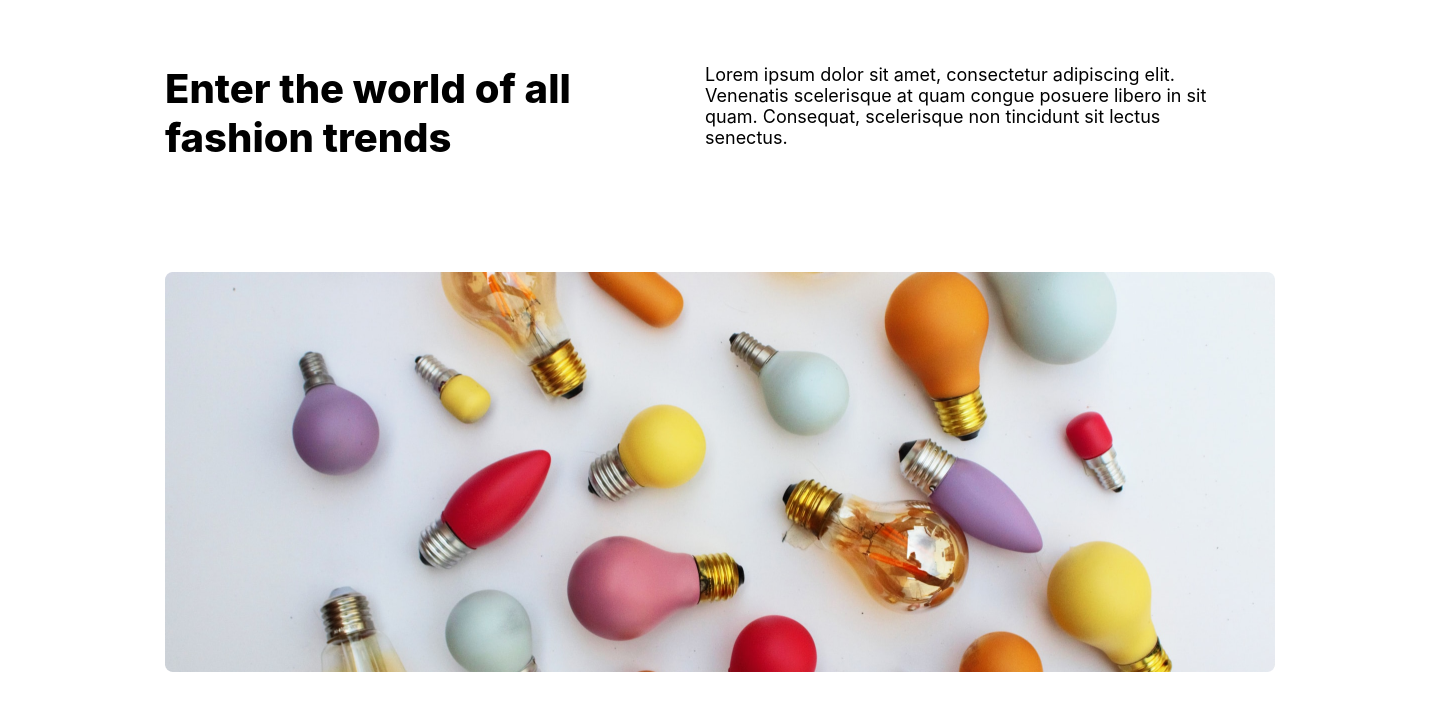
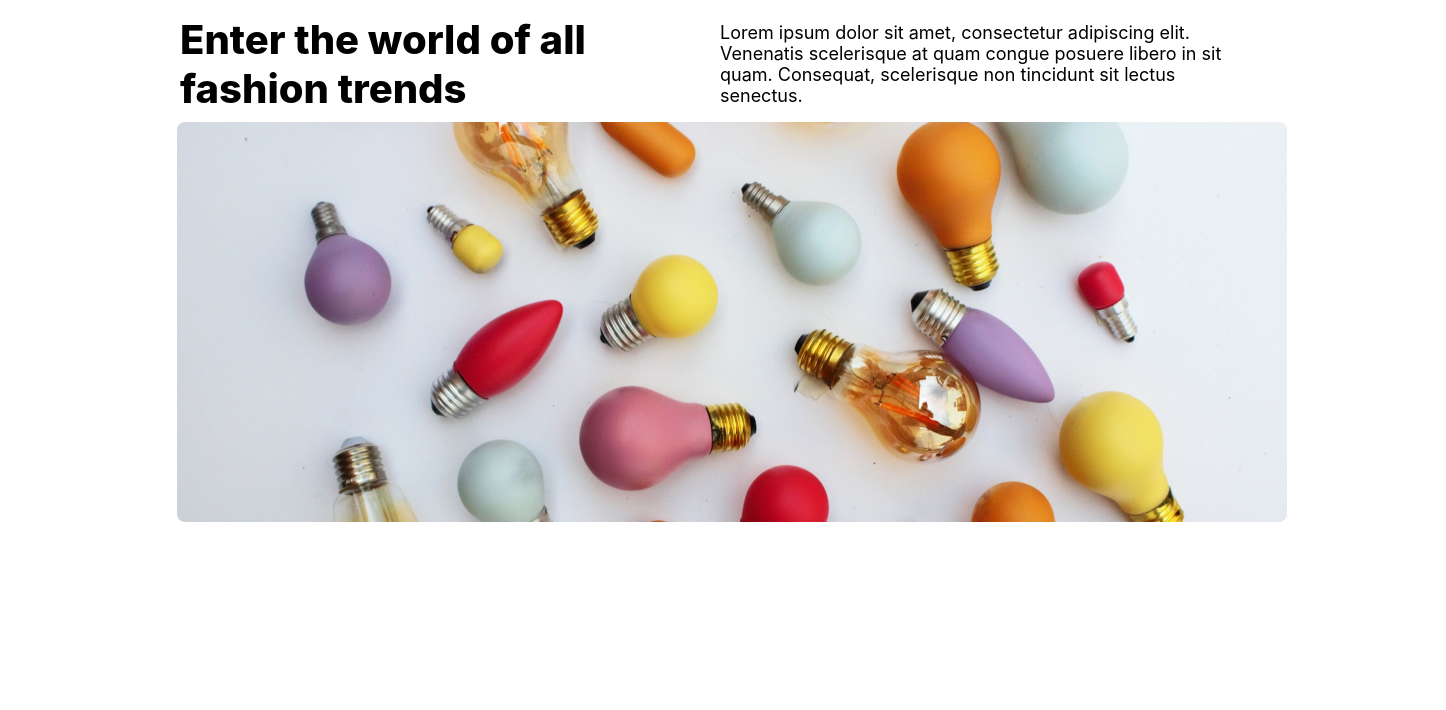
Before and after one commit to AshleeSanjay/FigmaToHTML, a plain HTML site: page index.html in a window 1280 px wide. Shown: the whole page, 1446 px wide, since content can reach past the window. Drawn offline with Linux system fonts and the light colour scheme.

Commit message:
Updated the new changes

```diff
--- a/style.css
+++ b/style.css
@@ -1,6 +1,6 @@
 * {
     margin: 0;
-    padding: 0;
+    padding: 3px;
     box-sizing: border-box;
 }
 
@@ -9,39 +9,35 @@
     display: flex;
     flex-direction: column;
     align-items: flex-start;
-    max-width: 1440px;
-    max-height: 704px;
+    width: 1440px;
 }
 
 .feature-details {
     display: flex;
     flex-direction: row;
     align-items: center;
-    max-width: 1110px;
-    max-height: 128px;
-    margin-left: 165px;
-    margin-top: 64px;
+    margin: 0px 165px;
 }
 
-.feature-title {
-    font-family: 'Inter', sans-serif;
+.feature-title{
     font-size: 40px;
     font-weight: 800;
-    width: 540px;
-    height: 108px;
+}
+
+.feature-title,
+.feature-description {
+    font-family: 'Inter', sans-serif;
+    max-width: 540px;
 }
 
 .feature-description {
-    font-family: 'Inter',sans-serif;
     font-size: 18px;
     font-weight: 400;
-    width: 540px;
-    height: 108px;
 }
 
 .feature-image {
-    max-width: 1110px;
-    max-height: 400px;
-    margin-left: 165px;
-    margin-top: 100px;
+    display: flex;
+    flex-direction: column;
+    justify-content: center;
+    margin: 0px 165px;
 }
```
